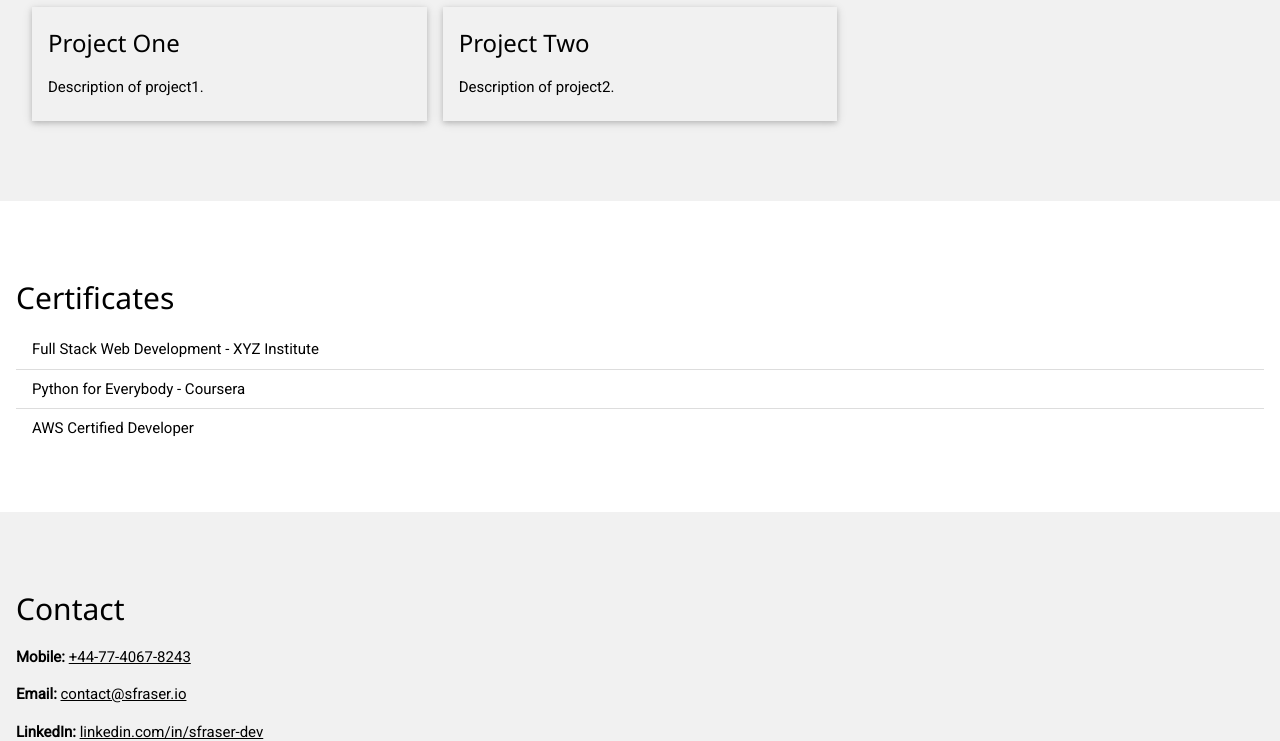
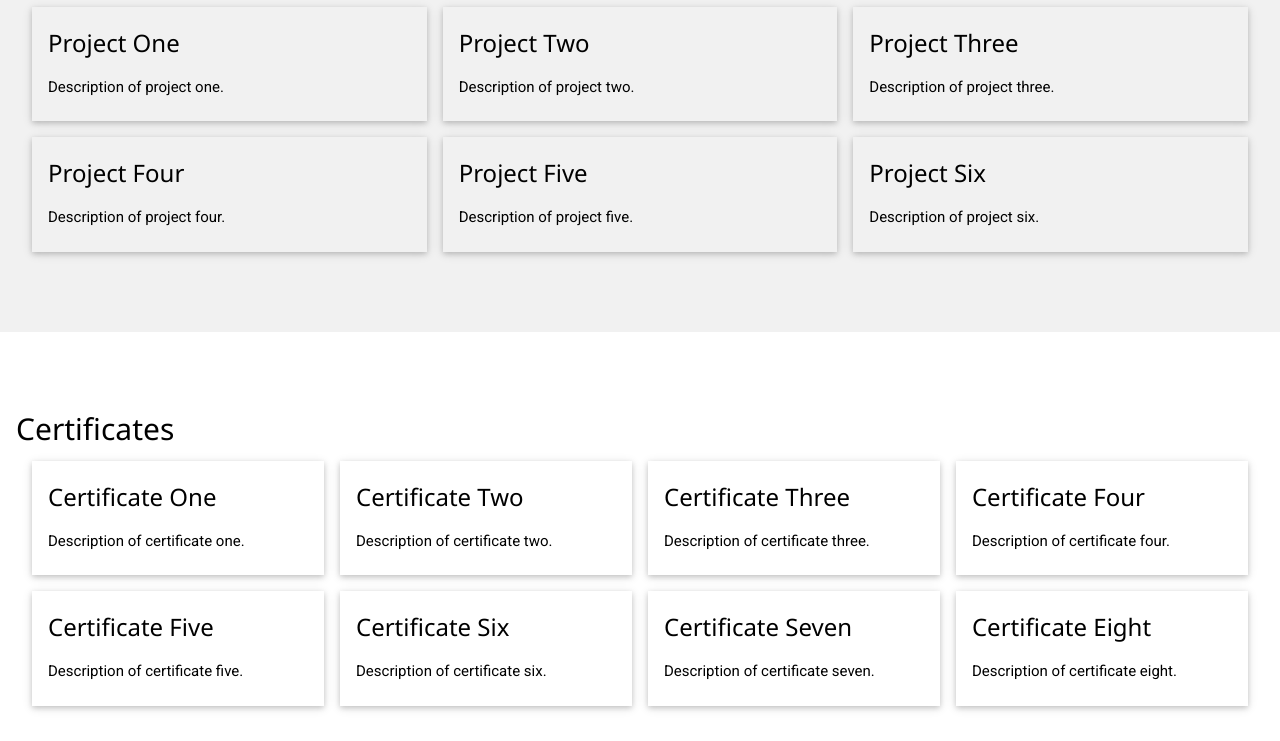
Before and after one commit to sfraser-dev/web-static-my-portfolio-site, a plain HTML site: page index03.html in a window 1280 px wide. Shown: the part 660-1401 px from the top of the page. Drawn offline with nearby package versions, Linux system fonts and the light colour scheme.

Commit message:
project and cert section setting up grids

```diff
--- a/index03.html
+++ b/index03.html
@@ -53,13 +53,18 @@
         <!-- Home Section -->
         <section class="w3-container w3-teal w3-padding-64" id="home">
             <div class="w3-row w3-center w3-padding-large">
-
                 <div class="w3-col l6 s12 w3-padding">
                     <h1 class="w3-xxxlarge">Stewart Fraser</h1>
                     <!-- <h3 class="w3-text-light-grey w3-margin-bottom">Senior Software Engineer</h3> -->
-                      <h3 class="w3-margin-bottom" style="border-bottom: 2px solid #ffffff33; display: inline-block;">
+                    <h3
+                        class="w3-margin-bottom"
+                        style="
+                            border-bottom: 2px solid #ffffff33;
+                            display: inline-block;
+                        "
+                    >
                         Senior Software Engineer
-                      </h3>
+                    </h3>
 
                     <p class="w3-large">
                         Passionate and pragmatic software engineer with
@@ -98,16 +103,45 @@
         <section class="w3-container w3-light-gray w3-padding-64" id="projects">
             <h2>Projects</h2>
             <div class="w3-row-padding">
-                <div class="w3-third w3-margin-bottom">
+                <div class="w3-col m6 l4 w3-margin-bottom">
                     <div class="w3-card w3-padding">
                         <h3>Project One</h3>
-                        <p>Description of project1.</p>
+                        <p>Description of project one.</p>
                     </div>
                 </div>
-                <div class="w3-third w3-margin-bottom">
+
+                <div class="w3-col m6 l4 w3-margin-bottom">
                     <div class="w3-card w3-padding">
                         <h3>Project Two</h3>
-                        <p>Description of project2.</p>
+                        <p>Description of project two.</p>
+                    </div>
+                </div>
+
+                <div class="w3-col m6 l4 w3-margin-bottom">
+                    <div class="w3-card w3-padding">
+                        <h3>Project Three</h3>
+                        <p>Description of project three.</p>
+                    </div>
+                </div>
+
+                <div class="w3-col m6 l4 w3-margin-bottom">
+                    <div class="w3-card w3-padding">
+                        <h3>Project Four</h3>
+                        <p>Description of project four.</p>
+                    </div>
+                </div>
+
+                <div class="w3-col m6 l4 w3-margin-bottom">
+                    <div class="w3-card w3-padding">
+                        <h3>Project Five</h3>
+                        <p>Description of project five.</p>
+                    </div>
+                </div>
+
+                <div class="w3-col m6 l4 w3-margin-bottom">
+                    <div class="w3-card w3-padding">
+                        <h3>Project Six</h3>
+                        <p>Description of project six.</p>
                     </div>
                 </div>
             </div>
@@ -116,11 +150,64 @@
         <!-- Certificates Section -->
         <section class="w3-container w3-padding-64" id="certificates">
             <h2>Certificates</h2>
-            <ul class="w3-ul">
-                <li>Full Stack Web Development - XYZ Institute</li>
-                <li>Python for Everybody - Coursera</li>
-                <li>AWS Certified Developer</li>
-            </ul>
+
+            <div class="w3-row-padding">
+                <div class="w3-col m4 l3 w3-margin-bottom">
+                    <div class="w3-card w3-padding">
+                        <h3>Certificate One</h3>
+                        <p>Description of certificate one.</p>
+                    </div>
+                </div>
+
+                <div class="w3-col m4 l3 w3-margin-bottom">
+                    <div class="w3-card w3-padding">
+                        <h3>Certificate Two</h3>
+                        <p>Description of certificate two.</p>
+                    </div>
+                </div>
+
+                <div class="w3-col m4 l3 w3-margin-bottom">
+                    <div class="w3-card w3-padding">
+                        <h3>Certificate Three</h3>
+                        <p>Description of certificate three.</p>
+                    </div>
+                </div>
+
+                <div class="w3-col m4 l3 w3-margin-bottom">
+                    <div class="w3-card w3-padding">
+                        <h3>Certificate Four</h3>
+                        <p>Description of certificate four.</p>
+                    </div>
+                </div>
+
+                <div class="w3-col m4 l3 w3-margin-bottom">
+                    <div class="w3-card w3-padding">
+                        <h3>Certificate Five</h3>
+                        <p>Description of certificate five.</p>
+                    </div>
+                </div>
+
+                <div class="w3-col m4 l3 w3-margin-bottom">
+                    <div class="w3-card w3-padding">
+                        <h3>Certificate Six</h3>
+                        <p>Description of certificate six.</p>
+                    </div>
+                </div>
+
+                <div class="w3-col m4 l3 w3-margin-bottom">
+                    <div class="w3-card w3-padding">
+                        <h3>Certificate Seven</h3>
+                        <p>Description of certificate seven.</p>
+                    </div>
+                </div>
+
+                <div class="w3-col m4 l3 w3-margin-bottom">
+                    <div class="w3-card w3-padding">
+                        <h3>Certificate Eight</h3>
+                        <p>Description of certificate eight.</p>
+                    </div>
+                </div>
+            </div>
         </section>
 
         <!-- Contact Section -->
```
